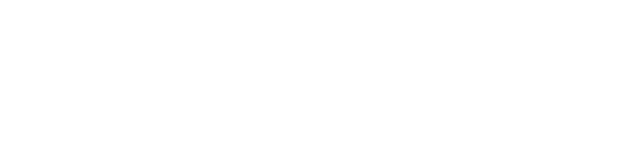
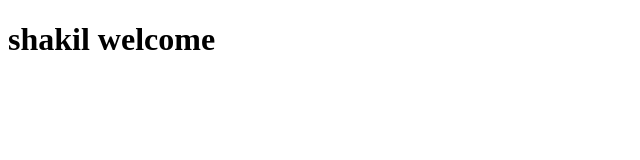
Before and after one commit to sakil1996/git-test1, a plain HTML site: page index.html in a window 1280 px wide. Shown: the whole page, without its empty margins (0-640 px from the left). Drawn offline with Linux system fonts and the light colour scheme.

Commit message:
just cheak

```diff
--- a/index.html
+++ b/index.html
@@ -7,6 +7,6 @@
     <title>Document</title>
 </head>
 <body>
-
+    <h1>shakil welcome</h1>
 </body>
 </html>
```
